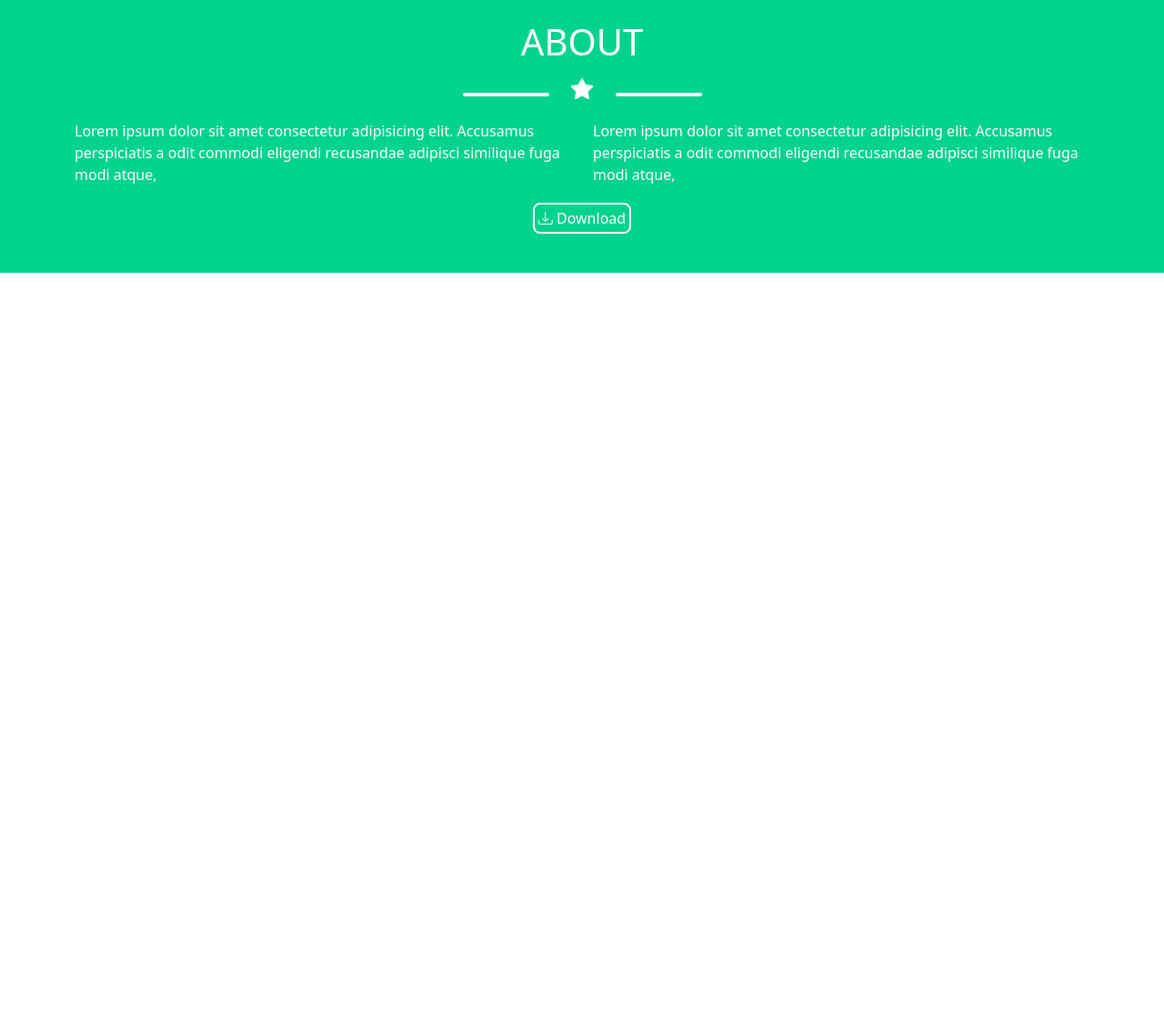
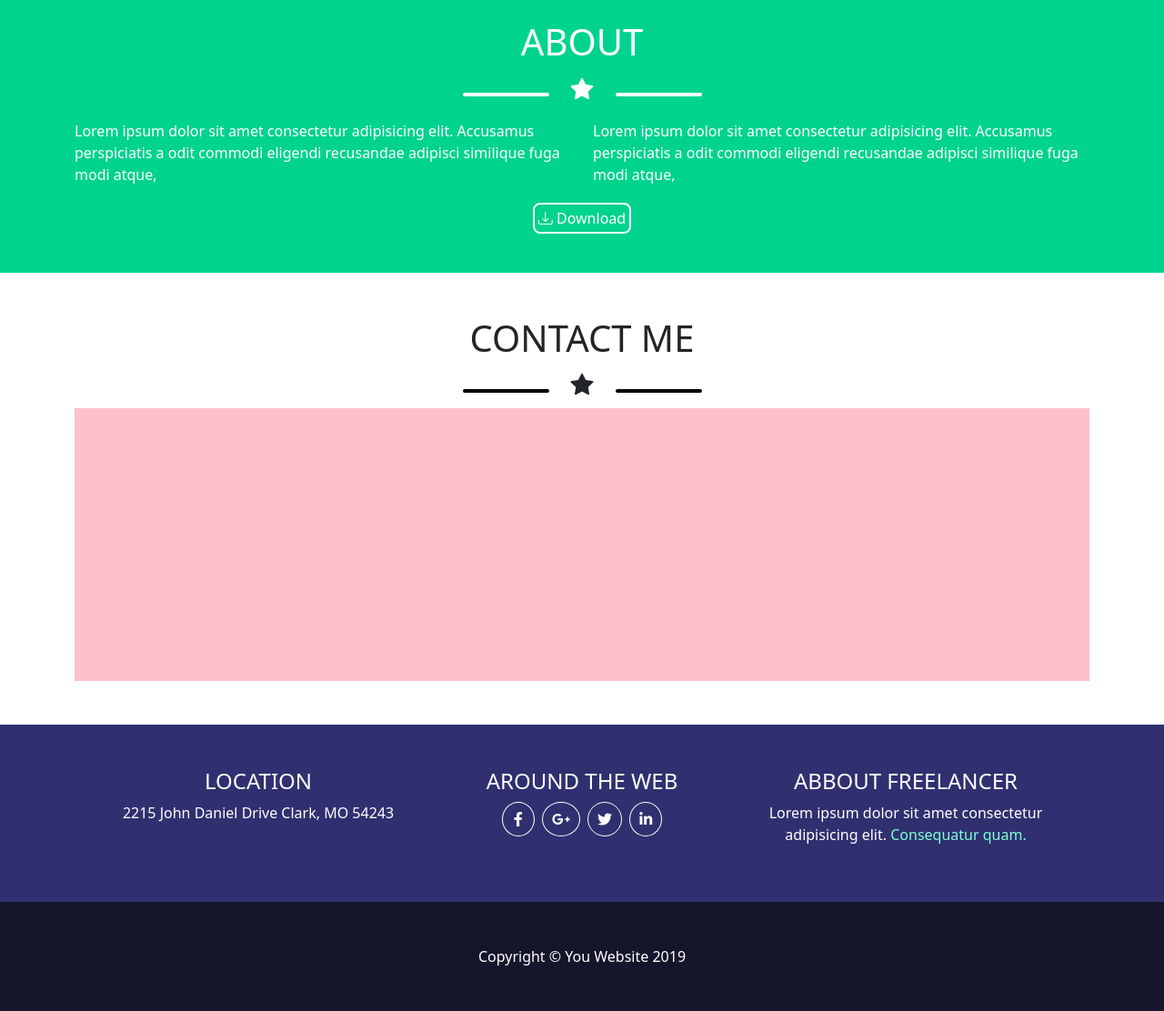
Before and after one commit to SamueleLettieri/html-css-bootstrap-freelancer, a plain HTML site: page index.html in a window 1280 px wide. Shown: the part 1191-2303 px from the top of the page at 91% size. Before the commit the page ends 1491 px from the top, so only its background shows below. Drawn offline with nearby package versions, Linux system fonts and the light colour scheme.

Commit message:
aggiunta del footer

```diff
--- a/css/style.css
+++ b/css/style.css
@@ -44,3 +44,36 @@
     width: 100%;
     border-radius: 20px;
 }
+
+
+.ms_box{
+    width: 100%;
+    height: 300px;
+    background-color: pink;
+}
+
+.ms_ft{
+    background-color: rgb(48, 48, 112);
+    width: 100%;
+}
+
+.ms_fb{
+    background-color: rgb(21, 21, 43);
+    width: 100%;
+}
+
+.ms_c_a{
+    color: aquamarine;
+}
+
+.ms_icons{
+    padding: 10px;
+    border: 1px solid white;
+    border-radius: 50%;
+}
+
+.ms_icons_f{
+    padding: 10px 12px 10px 12px;
+    border: 1px solid white;
+    border-radius: 50%;
+}
--- a/index.html
+++ b/index.html
@@ -8,6 +8,7 @@
     <link href="https://cdn.jsdelivr.net/npm/bootstrap@5.2.0-beta1/dist/css/bootstrap.min.css" rel="stylesheet" integrity="sha384-0evHe/X+R7YkIZDRvuzKMRqM+OrBnVFBL6DOitfPri4tjfHxaWutUpFmBp4vmVor" crossorigin="anonymous">
     <link rel="stylesheet" href="https://cdn.jsdelivr.net/npm/bootstrap-icons@1.8.3/font/bootstrap-icons.css">
     <link rel="stylesheet" href="css/style.css">
+    <link rel="stylesheet" href="https://cdnjs.cloudflare.com/ajax/libs/font-awesome/6.1.1/css/all.min.css" integrity="sha512-KfkfwYDsLkIlwQp6LFnl8zNdLGxu9YAA1QvwINks4PhcElQSvqcyVLLD9aMhXd13uQjoXtEKNosOWaZqXgel0g==" crossorigin="anonymous" referrerpolicy="no-referrer" />
     <title>Document</title>
 </head>
 <body>
@@ -68,6 +69,44 @@
                 </div>
             </div>
         </section>
+        <section class="pb-5">
+            <div class="container">
+                <div class="row">
+                    <div class="col-12 text-center pt-5"><h1>CONTACT ME</h1></div>
+                </div>
+                <div class="row">
+                    <div class="col-12 text-center pb-2"><span class="ms_line ms_bor_n"></span><i class="bi bi-star-fill ms_star p-4"></i><span class="ms_line ms_bor_n"></span></div>
+                </div>
+                <div class="ms_box"></div>
+            </div>
+        </section>
     </main>
+    <footer>
+        <section class="ms_ft ms_c_w">
+            <div class="container p-5">
+                <div class="row">
+                    <div class="col-12 col-md-4 text-center  mb-4">
+                        <h4>LOCATION</h4>
+                        <div>2215 John Daniel Drive Clark, MO 54243</div>
+                    </div>
+                    <div class="col-12 col-md-4 text-center  mb-4">
+                        <h4>AROUND THE WEB</h4>
+                        <div><i class="fa-brands fa-facebook-f ms_icons_f me-1"></i> <i class="fa-brands fa-google-plus-g ms_icons me-1"></i> <i class="fa-brands fa-twitter ms_icons me-1"></i> <i class="fa-brands fa-linkedin-in ms_icons"></i></div>
+                    </div>
+                    <div class="col-12 col-md-4 text-center">
+                        <h4>ABBOUT FREELANCER</h4>
+                        <div>Lorem ipsum dolor sit amet consectetur adipisicing elit. <a class="ms_c_a text-decoration-none" href="#">Consequatur quam.</a> </div>
+                    </div>
+                </div>
+            </div>
+        </section>
+        <section class="ms_fb ms_c_w">
+            <div class="container">
+                <div class="row">
+                    <div class="col-12 p-5 text-center">Copyright © You Website 2019</div>
+                </div>
+            </div>
+        </section>
+    </footer>
 </body>
 </html>
```
